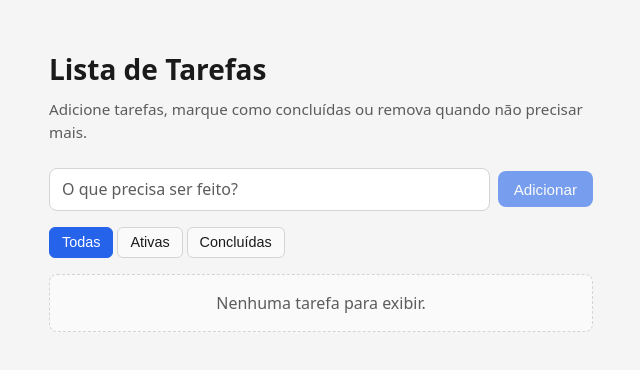
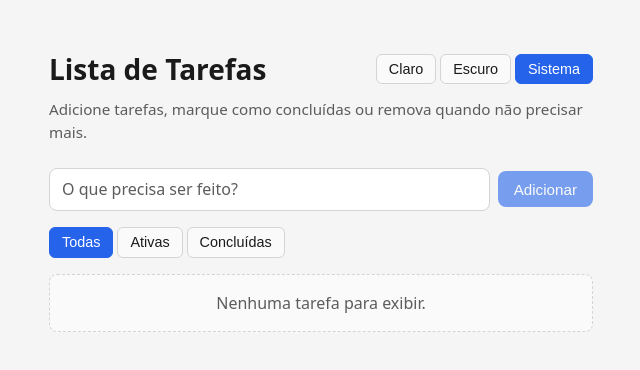
Before and after one commit to PaivaJudson/test_todo_cursor, a React (Vite) app: page / in a window 1280 px wide. Shown: the top 370 px of the page, without its empty margins (319-959 px from the left). Built offline with nearby package versions, Linux system fonts and the light colour scheme.

Commit message:
clar e esscuro

```diff
--- a/src/App.css
+++ b/src/App.css
@@ -23,8 +23,17 @@
   margin-bottom: 1.5rem;
 }
 
+.app-header-row {
+  display: flex;
+  flex-wrap: wrap;
+  align-items: center;
+  justify-content: space-between;
+  gap: 1rem;
+  margin-bottom: 0.5rem;
+}
+
 .app-header h1 {
-  margin: 0 0 0.5rem;
+  margin: 0;
   font-size: 1.75rem;
 }
 
--- a/src/App.tsx
+++ b/src/App.tsx
@@ -1,14 +1,34 @@
+import { useEffect } from 'react';
 import { TodoInput } from './components/TodoInput';
 import { TodoList } from './components/TodoList';
 import { TodoFilters } from './components/TodoFilters';
 import { TodoStats } from './components/TodoStats';
+import { ThemeToggle } from './components/ThemeToggle';
+import { useThemeStore } from './store/useThemeStore';
 import './App.css';
 
 function App() {
+  const mode = useThemeStore((s) => s.mode);
+
+  useEffect(() => {
+    if (mode !== 'system') return;
+    const mediaQuery = window.matchMedia('(prefers-color-scheme: dark)');
+    const handler = () => {
+      const resolved = mediaQuery.matches ? 'dark' : 'light';
+      document.documentElement.setAttribute('data-theme', resolved);
+    };
+    handler();
+    mediaQuery.addEventListener('change', handler);
+    return () => mediaQuery.removeEventListener('change', handler);
+  }, [mode]);
+
   return (
     <main className="app" id="main-content">
       <header className="app-header">
-        <h1 id="app-title">Lista de Tarefas</h1>
+        <div className="app-header-row">
+          <h1 id="app-title">Lista de Tarefas</h1>
+          <ThemeToggle />
+        </div>
         <p id="app-desc" className="app-desc">
           Adicione tarefas, marque como concluídas ou remova quando não precisar mais.
         </p>
--- a/src/components/ThemeToggle.tsx
+++ b/src/components/ThemeToggle.tsx
@@ -1,4 +1,3 @@
-import { useEffect } from 'react';
 import { useThemeStore } from '../store/useThemeStore';
 import type { ThemeMode } from '../types/theme';
 import './ThemeToggle.css';
@@ -12,22 +11,6 @@ const THEME_OPTIONS: { value: ThemeMode; label: string; ariaLabel: string }[] =
 export function ThemeToggle() {
   const mode = useThemeStore((s) => s.mode);
   const setMode = useThemeStore((s) => s.setMode);
-
-  useEffect(() => {
-    setMode(useThemeStore.getState().mode);
-  }, [setMode]);
-
-  useEffect(() => {
-    if (mode !== 'system') return;
-    const mediaQuery = window.matchMedia('(prefers-color-scheme: dark)');
-    const handler = () => {
-      const root = document.documentElement;
-      const resolved = mediaQuery.matches ? 'dark' : 'light';
-      root.setAttribute('data-theme', resolved);
-    };
-    mediaQuery.addEventListener('change', handler);
-    return () => mediaQuery.removeEventListener('change', handler);
-  }, [mode]);
 
   return (
     <div
--- a/src/store/useThemeStore.ts
+++ b/src/store/useThemeStore.ts
@@ -29,7 +29,7 @@ type ThemeState = {
   setMode: (mode: ThemeMode) => void;
 };
 
-export const useThemeStore = create<ThemeState>((set, get) => ({
+export const useThemeStore = create<ThemeState>((set) => ({
   mode: getStoredTheme(),
 
   setMode: (mode: ThemeMode) => {
```
